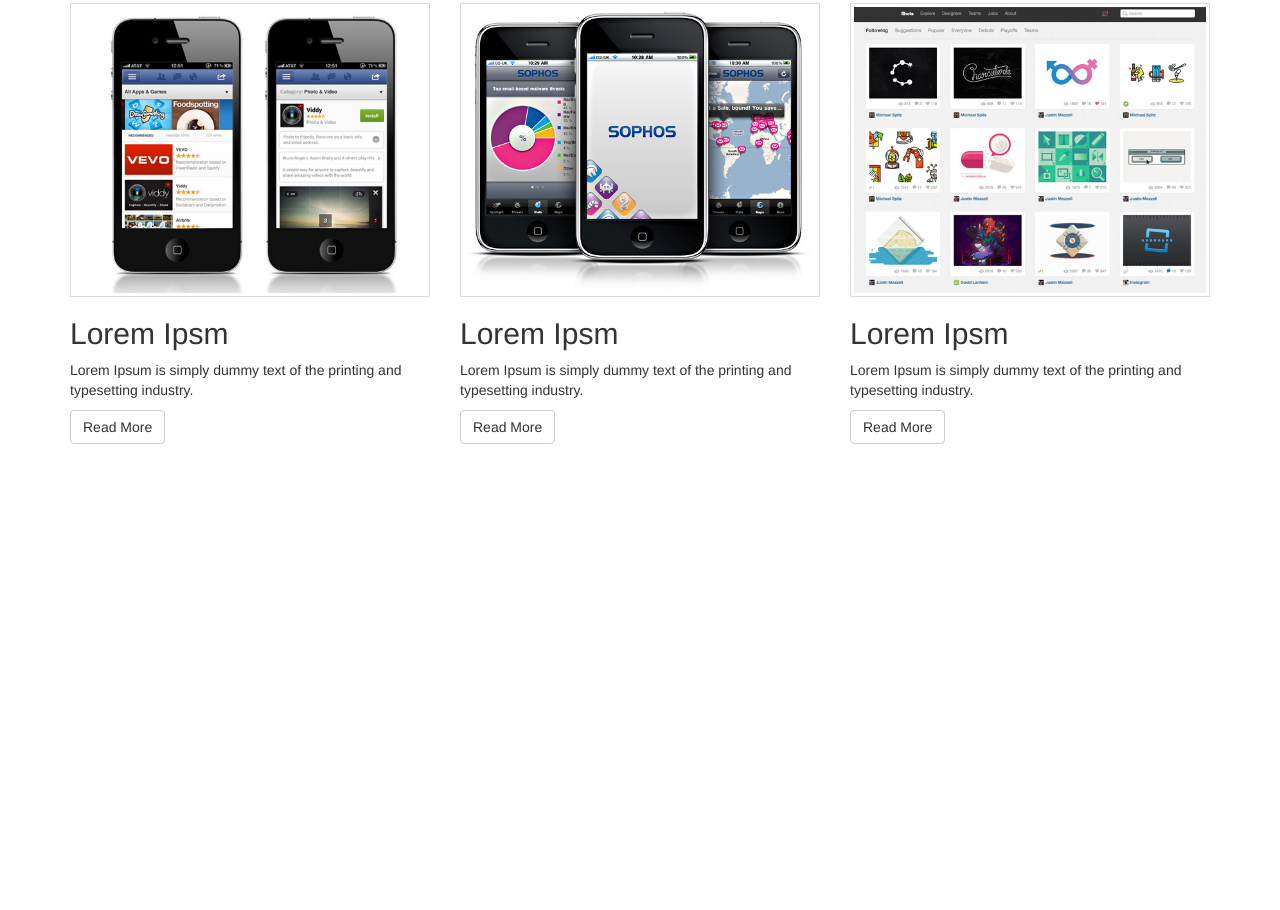
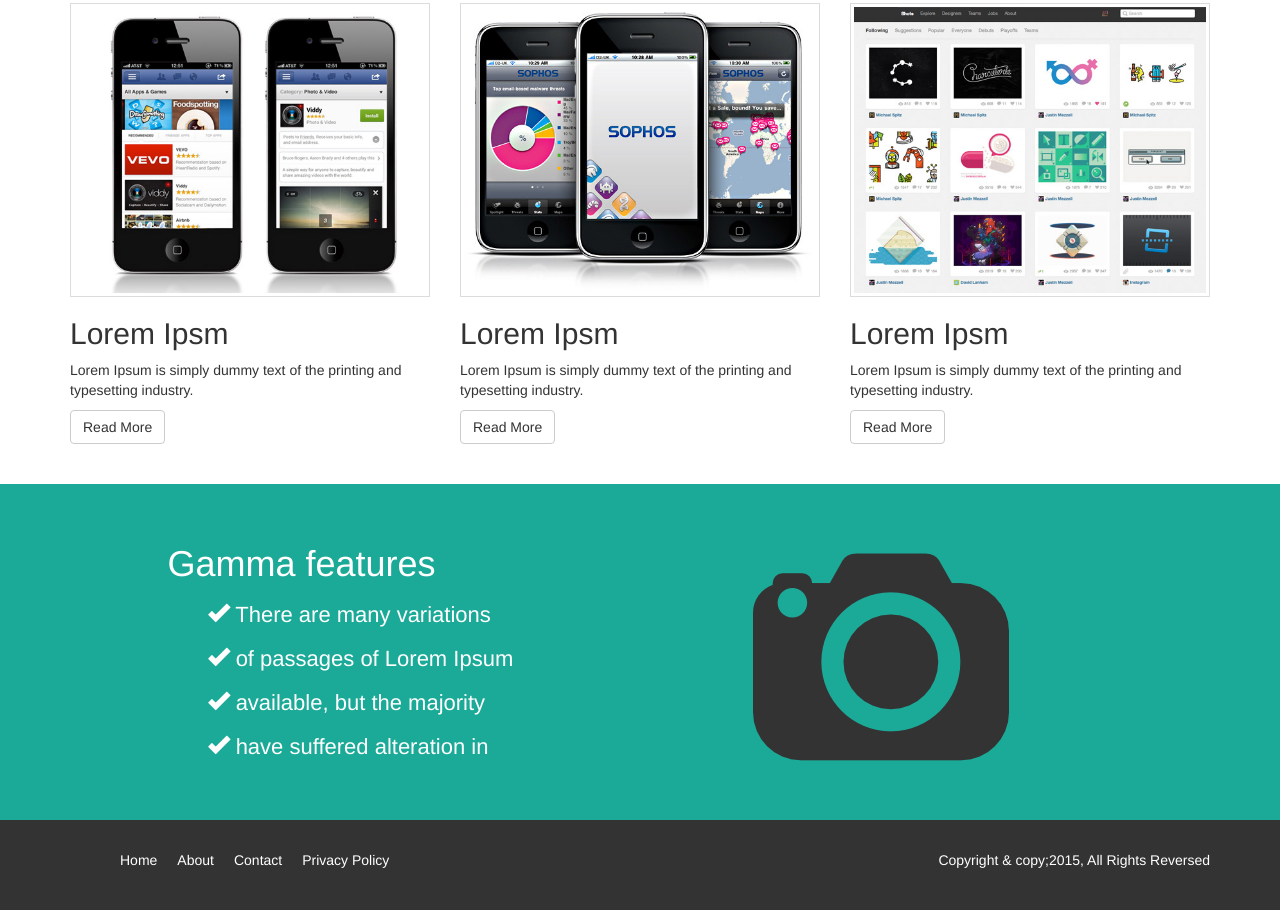
Before and after one commit to ZeroToHero-StepByStep/Bootstrap, a plain HTML site: page bootstrap_starter/index.html in a window 1280 px wide. Shown: the part 617-1527 px from the top of the page. Before the commit the page ends 1181 px from the top, so only its background shows below. Drawn offline with Linux system fonts and the light colour scheme.

Commit message:
8. Column usage

```diff
--- a/bootstrap_starter/css/style.css
+++ b/bootstrap_starter/css/style.css
@@ -7,14 +7,36 @@ section{
     padding:40px 0 40px 0 ;
 }
 
+footer{
+    background:#333 ;
+    color:white ;
+    padding:30px 0 30px 0;
+}
+
+
+footer li {
+    float: left ;
+    padding:0 10px 0 10px ;
+    list-style: none;
+}
+
+
+footer a {
+    color :white ;
+}
+
+footer p {
+    float:right ;
+}
+
 .em-text
 {
-    color:#5cf442;
+    color:#1caa98;
 }
 
 a#navbar-brand-id
 {
-    color:#5cf442;
+    color:#1caa98;
 }
 
 .jumbotron
@@ -54,3 +76,18 @@ img.demo {
     width :61% ;
 
 }
+
+
+section#feature{
+    background:#1caa98 ;
+    color:white ;
+    padding:40px 0 40px 0;
+    overflow: auto;
+}
+
+section#feature ul li
+{
+    font-size:22px;
+    list-style: none;
+    line-height: 2em;
+}
--- a/bootstrap_starter/index.html
+++ b/bootstrap_starter/index.html
@@ -85,11 +85,39 @@
 <section id="feature">
     <div class="container">
         <div class="row">
-            <div class=""></div>
+            <div class="col-md-4 col-md-offset-1">
+                <h1>Gamma features</h1>
+                <ul>
+
+                    <li><i class="glyphicon glyphicon-ok"></i> There are many variations</li>
+                    <li><i class="glyphicon glyphicon-ok"></i> of passages of Lorem Ipsum</li>
+                    <li><i class="glyphicon glyphicon-ok"></i> available, but the majority</li>
+                    <li><i class="glyphicon glyphicon-ok"></i> have suffered alteration in</li>
+                </ul>
+            </div>
+            <div class="col-md-4 col-md-offset-2">
+                <img src="image/logo.png" class="big-logo">
+            </div>
         </div>
     </div>
 </section>
-
+<footer>
+    <div class="container">
+        <div class="row">
+            <div class="col-md-6">
+                <ul>
+                    <li><a href="#">Home</a> </li>
+                    <li><a href="#">About</a> </li>
+                    <li><a href="#">Contact</a> </li>
+                    <li><a href="#">Privacy Policy</a> </li>
+                </ul>
+            </div>
+            <div class="col-md-6">
+                <p>Copyright & copy;2015, All Rights Reversed</p>
+            </div>
+        </div>
+    </div>
+</footer>
 <!-- Bootstrap core JavaScript
 ================================================== -->
 <!-- Placed at the end of the document so the pages load faster -->
```
